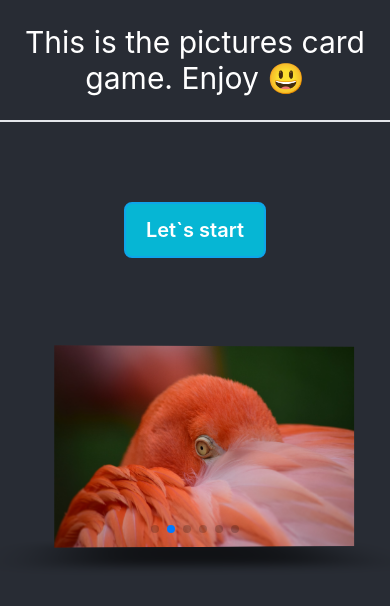
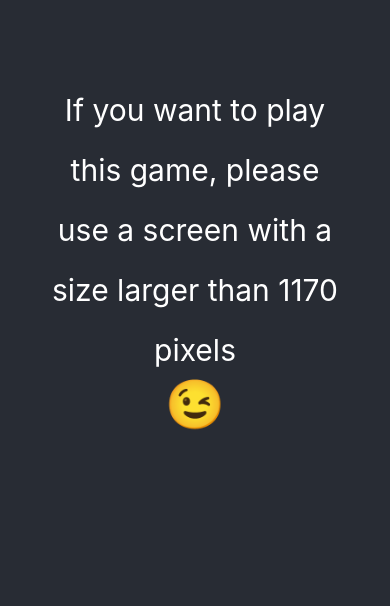
Before and after one commit to 8lad/saga-board, a React (Create React App) app: page / in a window 390 px wide. Shown: the top 606 px of the page. Built offline with nearby package versions, Linux system fonts and the light colour scheme.

Commit message:
feature/slider: Added custom hook for the detecting sereen size, added the component for the small screens

```diff
--- a/package.json
+++ b/package.json
@@ -29,7 +29,7 @@
     "web-vitals": "^2.1.0"
   },
   "scripts": {
-    "start": "react-scripts start",
+    "dev": "react-scripts start",
     "build": "react-scripts build",
     "test": "react-scripts test",
     "eject": "react-scripts eject",
--- a/src/App.tsx
+++ b/src/App.tsx
@@ -2,7 +2,7 @@ import { useState, useEffect } from "react";
 import { CardsContainer } from "./components/CardsContainer/CardsContainer";
 import { Header } from "./components/Header/Header";
 import { GameState, resetAllState } from "./redux/cardsSlice";
-import { imgArray } from "./utils/constants";
+import { imgArray, MIN_SCREEN_SIZE } from "./utils/constants";
 import { Timer } from "./components/Timer/Timer";
 import { SingleButton } from "./components/SingleButton/SingleButton";
 import { clearTimerState } from "./redux/timerSlice";
@@ -10,6 +10,8 @@ import { createImageItemsArray } from "./utils/helpers";
 import { Slider } from "./components/Slider/Slider";
 import Preloader from "./components/Preloader/Preloader";
 import { useAppDispatch, useAppSelector } from "./redux/store";
+import { useScreenSize } from "./hooks/useScreenSize";
+import { SmallScreenNotification } from "./components/SmallScreenNotification/SmallScreenNotification";
 
 function App() {
   const dispatch = useAppDispatch();
@@ -23,12 +25,20 @@ function App() {
     dispatch(clearTimerState());
   };
 
+  const { width } = useScreenSize();
+
   useEffect(() => {
     setTimeout(() => setIsShowPreloader(false), 2000);
     return () => {
       setIsShowPreloader(false);
     };
   }, []);
+
+  const isSmallScreen = width < MIN_SCREEN_SIZE;
+
+  if (isSmallScreen) {
+    return <SmallScreenNotification />;
+  }
 
   return (
     <div className="App h-screen text-white overflow-x-hidden flex flex-col">
--- a/src/components/CardsContainer/CardsContainer.tsx
+++ b/src/components/CardsContainer/CardsContainer.tsx
@@ -79,11 +79,13 @@ export function CardsContainer() {
       {gameState === GameState.START && (
         <SingleButton
           onButtonClick={startGameClick}
-          extraClasses="w-full mt-20 mx-auto text-center"
+          extraClasses="w-full mt-10 mx-auto text-center"
           buttonText="Let`s start"
         />
       )}
-      <div className={cardsContainerClasses}>{isRenderCards && allCartImg}</div>
+      {isRenderCards && (
+        <div className={cardsContainerClasses}>{allCartImg}</div>
+      )}
     </>
   );
 }
--- a/src/components/Slider/Slider.tsx
+++ b/src/components/Slider/Slider.tsx
@@ -9,15 +9,11 @@ import "swiper/css/autoplay";
 export const Slider: React.FC = () => {
   const imagesArray = sliderImgArray.map((image) => (
     <SwiperSlide key={image}>
-      <img
-        className="max-h-[500px] w-full object-cover"
-        src={image}
-        alt={image}
-      />
+      <img className="h-full w-full object-cover" src={image} alt={image} />
     </SwiperSlide>
   ));
   return (
-    <div className="max-w-[700px] pt-10 mr-auto ml-auto">
+    <div className="max-w-[50vw] h-[50vh] pt-10 mr-auto ml-auto">
       <Swiper
         effect="cube"
         modules={[EffectCube, Pagination, Autoplay]}
--- /dev/null
+++ b/src/components/SmallScreenNotification/SmallScreenNotification.tsx
@@ -0,0 +1,14 @@
+import React from "react";
+import { MIN_SCREEN_SIZE } from "../../utils/constants";
+
+export const SmallScreenNotification: React.FC = () => {
+  return (
+    <div className="w-full mt-20 text-center text-3xl">
+      <h1 className="text-white w-3/4 mr-auto ml-auto leading-loose">
+        If you want to play this game, please use a screen with a size larger
+        than {MIN_SCREEN_SIZE} pixels
+      </h1>
+      <span className="text-5xl">😉</span>
+    </div>
+  );
+};
--- /dev/null
+++ b/src/hooks/useScreenSize.tsx
@@ -0,0 +1,30 @@
+import { useEffect, useState } from "react";
+
+interface ScreenSize {
+  width: number;
+  height: number;
+}
+
+export const useScreenSize = () => {
+  const [screenSize, setScreenSize] = useState<ScreenSize>({
+    width: 0,
+    height: 0,
+  });
+
+  useEffect(() => {
+    const resizeHandler = () => {
+      const width = window.innerWidth;
+      const height = window.innerHeight;
+      setScreenSize({ width, height });
+    };
+    window.addEventListener("resize", resizeHandler);
+    return () => {
+      window.removeEventListener("resize", resizeHandler);
+    };
+  }, []);
+
+  return {
+    width: screenSize.width,
+    height: screenSize.height,
+  };
+};
--- a/src/utils/constants.ts
+++ b/src/utils/constants.ts
@@ -33,3 +33,5 @@ export const sliderImgArray = [
   fifthImgSlider,
   sixthImgSlider,
 ];
+
+export const MIN_SCREEN_SIZE = 1170;
```
